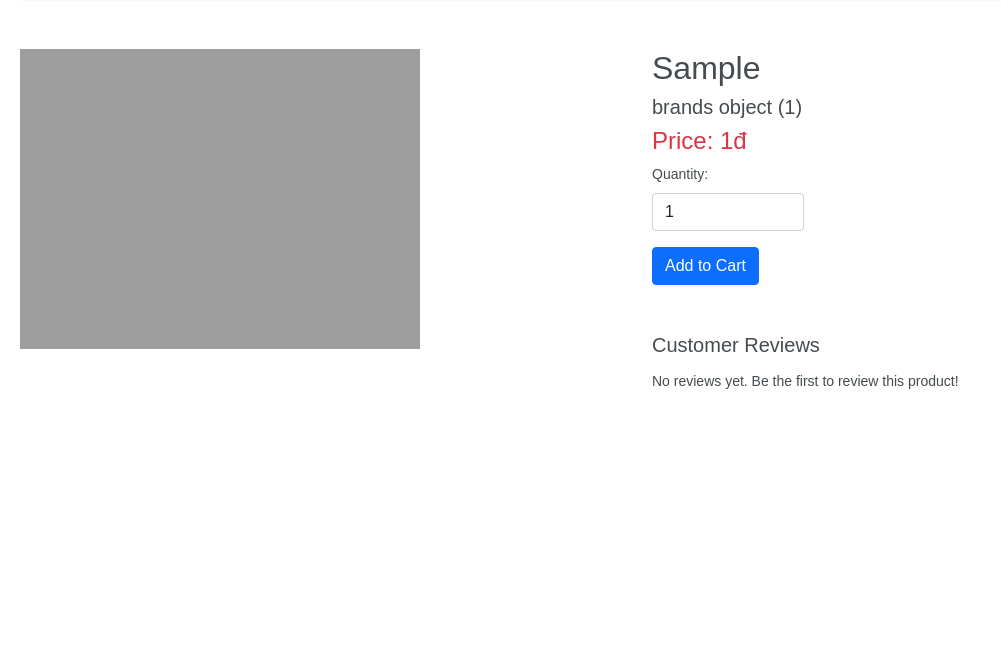
After one commit to IS207-P12-PersonalPlog/WebBanHangPython, a Django app: a page that uses mystore/templates/product_detail.html in a window 1280 px wide. The commit adds this page. Shown: the part 152-800 px from the top of the page, without its empty margins (0-1001 px from the left). Run offline with Django 4.2, Linux system fonts and the light colour scheme; tables that the repository leaves empty hold one stand-in row (values such as "Sample post").

Commit message:
adding product_detail.html, modify sp's tensp attribute
sp's tensp is unique

```diff
--- a/mystore/models.py
+++ b/mystore/models.py
@@ -20,7 +20,7 @@ class brands(models.Model):
 
 class sp(models.Model):
     masp = models.AutoField(primary_key=True)
-    tensp = models.CharField(max_length=100)
+    tensp = models.CharField(max_length=100, unique=True)
     dvt = models.CharField(max_length=30, default=1)
     nuocsx = models.CharField(max_length=70, default="China")
     gia = models.IntegerField(default=0)#
--- a/mystore/templates/index.html
+++ b/mystore/templates/index.html
@@ -1,5 +1,6 @@
 {% extends 'base.html'%}
 
+<!-- De load don vi tien -->
 {% load humanize %}
 {% block title %}
   Home
@@ -136,7 +137,7 @@
     <div class="filterable_card"
       id="phone_list">
       {% for product in ListProduct%}
-        <a href="#" class="card" type="{{product.masp}}">
+        <a href="{% url 'product_detail' tensp=product.tensp %}" class="card" type="{{product.masp}}">
           <div>
             <img src="../images/{{ product.hinhanh }}" alt="{{product.tensp}}">
             <div class="card_body">
--- /dev/null
+++ b/mystore/templates/product_detail.html
@@ -0,0 +1,45 @@
+{% extends 'base.html'%}
+
+{% load humanize %}
+{% block title %}
+    Product detail
+{% endblock %}
+
+{% block body %}
+<div class="container mt-5">
+    <div class="row">
+        <!-- Product Image Section -->
+        <div class="col-md-6">
+
+            <img src="http://127.0.0.1:8000/images/{{ product.hinhanh }}"
+                class="img-fluid product-img mb-3"
+                alt="{{product.tensp}}">
+        </div>
+        <!-- Product Details Section -->
+        <div class="col-md-6">
+            <h2>{{product.tensp}}</h2>
+            <h5>{{product.brand_id}}</h5>
+            <h4 class="text-danger">Price: {{ product.gia|intcomma }}đ</h4>
+            <!-- Quantity Selector -->
+            <div class="mb-3">
+                <label for="quantity"
+                    class="form-label">Quantity:</label>
+                <input type="number"
+                    id="quantity"
+                    class="form-control w-25"
+                    value="1"
+                    min="1">
+            </div>
+
+            <!-- Add to Cart Button -->
+            <button class="btn btn-primary addToCartBtn">Add to Cart</button>
+
+            <!-- Static Reviews Section -->
+            <div class="mt-5">
+                <h5>Customer Reviews</h5>
+                <p>No reviews yet. Be the first to review this product!</p>
+            </div>
+        </div>
+    </div>
+</div>
+{% endblock %}
--- a/mystore/urls.py
+++ b/mystore/urls.py
@@ -6,6 +6,7 @@ from django.conf import settings
 
 urlpatterns = [
     path('', views.test, name='index'),
+    path('product/<str:tensp>/', views.product_detail, name='product_detail'),
 ]
 
 #load image
--- a/mystore/views.py
+++ b/mystore/views.py
@@ -1,6 +1,7 @@
-from django.shortcuts import render
+from django.shortcuts import render, redirect
 from django.http import HttpResponse
 from django.template import loader
+from django.urls import reverse
 
 from mystore.models import brands
 from mystore.models import sp
@@ -15,3 +16,7 @@ def test(request):
         'ListProduct': listProduct,
     }
     return HttpResponse(template.render(context, request))
+
+def product_detail(request, tensp):
+    product = sp.objects.get(tensp=tensp)
+    return render(request, 'product_detail.html', {'product': product})
```
Also changed, not shown: mystore/migrations/0009_alter_sp_tensp.py (added).
